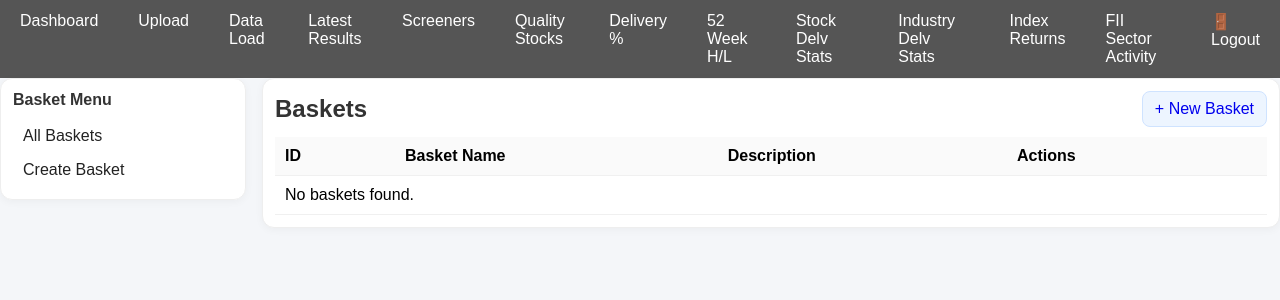
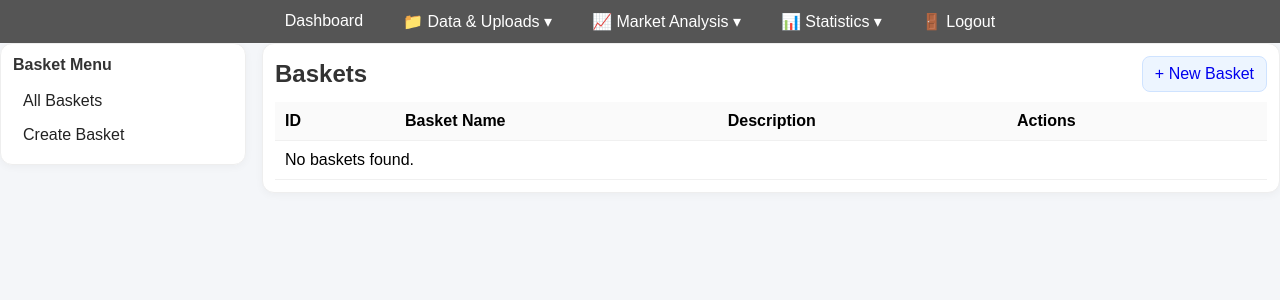
Before and after one commit to RSUDHAKARREDDI/stocksrating, a Flask app: page /basket/ in a window 1280 px wide. Shown: the part 46-346 px from the top of the page. Run offline with Flask 3, Linux system fonts and the light colour scheme; data that the repository does not hold is empty; parts of the project's set-up code (start-up, migrations or seed data) failed here and were passed over.

Commit message:
Menu bar change

```diff
--- a/app.py
+++ b/app.py
@@ -158,4 +158,4 @@ def logout():
     return redirect(url_for("login"))
 
 if __name__ == "__main__":
-    app.run(host='0.0.0.0', port=5001)
+    app.run(host='0.0.0.0', port=5001, debug=True)
--- a/templates/layout.html
+++ b/templates/layout.html
@@ -57,6 +57,8 @@
   background: #555;
   display: flex;
   justify-content: center;
+  position: relative; /* Adds a stacking context */
+  z-index: 1000;      /* Keeps the whole bar above the container */
 }
 
     .menu-bar a {
@@ -108,6 +110,62 @@
       background: #f8d7da;
       color: #721c24;
     }
+
+    /* Dropdown Container */
+.dropdown {
+  position: relative;
+  display: inline-block;
+}
+
+/* The actual button/link that triggers the dropdown */
+.dropbtn {
+  color: white;
+  padding: 12px 20px;
+  text-decoration: none;
+  display: block;
+  background: none;
+  border: none;
+  font-size: 16px;
+  cursor: pointer;
+}
+
+/* Dropdown Content (Hidden by Default) */
+.dropdown-content {
+  display: none;
+  position: absolute;
+  background-color: #555;
+  min-width: 200px;
+  box-shadow: 0px 8px 16px 0px rgba(0,0,0,0.3); /* Slightly deeper shadow */
+
+  /* THIS IS THE KEY FIX */
+  z-index: 9999;      /* Extremely high number to stay in front of everything */
+  top: 100%;          /* Ensures it starts exactly at the bottom of the bar */
+  left: 0;
+}
+
+/* Links inside the dropdown */
+.dropdown-content a {
+  color: white;
+  padding: 12px 16px;
+  text-decoration: none;
+  display: block;
+  border-bottom: 1px solid #666;
+}
+
+/* Change color of dropdown links on hover */
+.dropdown-content a:hover {
+  background-color: #777;
+}
+
+/* Show the dropdown menu on hover */
+.dropdown:hover .dropdown-content {
+  display: block;
+}
+
+/* Change the background color of the dropdown button when active */
+.dropdown:hover .dropbtn {
+  background-color: #777;
+}
   </style>
 </head>
 <body>
@@ -120,25 +178,40 @@
     </div>
   </div>
 
-  <!-- Menu Bar -->
 <div class="menu-bar">
   <a href="/my_holdings">Dashboard</a>
+
+  <div class="dropdown">
+    <button class="dropbtn">📁 Data & Uploads ▾</button>
+    <div class="dropdown-content">
       <a href="/upload-files">Upload</a>
       <a href="/data-load">Data Load</a>
+    </div>
+  </div>
+
+  <div class="dropdown">
+    <button class="dropbtn">📈 Market Analysis ▾</button>
+    <div class="dropdown-content">
       <a href="/latest-results">Latest Results</a>
       <a href="/screeners">Screeners</a>
       <a href="/quality-stocks">Quality Stocks</a>
       <a href="/delvr-pct-graph">Delivery %</a>
       <a href="/yr-new-high-low">52 Week H/L</a>
+    </div>
+  </div>
+
+  <div class="dropdown">
+    <button class="dropbtn">📊 Statistics ▾</button>
+    <div class="dropdown-content">
       <a href="/daily-trade-stock-stats">Stock Delv Stats</a>
       <a href="/daily-trade-stats">Industry Delv Stats</a>
-
-
       <a href="/index-returns">Index Returns</a>
       <a href="/fii-sector-activity">FII Sector Activity</a>
-
+    </div>
+  </div>
 
   <a href="{{ url_for('logout') }}">🚪 Logout</a>
+</div>
 
   </div>
   <div class="layout-wrapper">
```
Also changed, not shown: 1 other file. Lines whose indentation alone changed are shown as unchanged.
